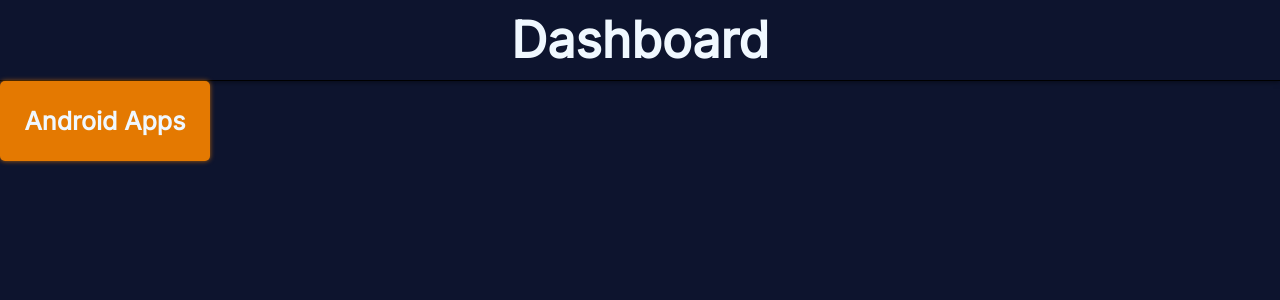
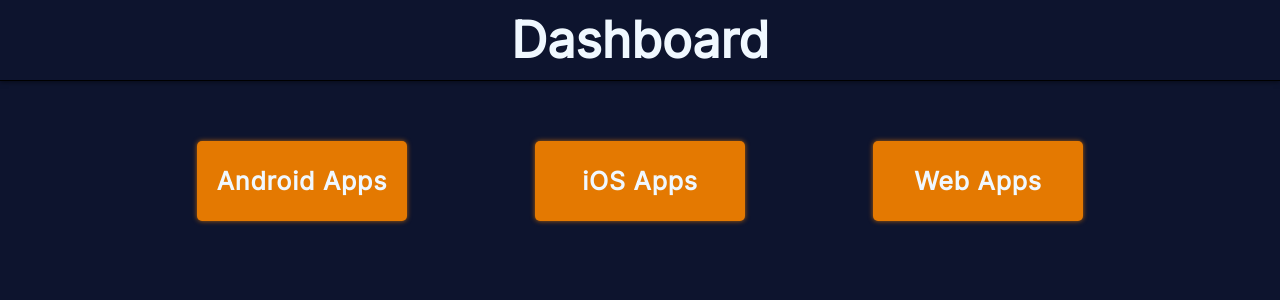
Before and after one commit to WinayGupta777/Game-Dashboard, a React (Create React App) app: page / in a window 1280 px wide. Shown: the top 300 px of the page. Built offline with nearby package versions, Linux system fonts and the light colour scheme.

Commit message:
Created `CategoryBlock` component to keep Category buttons;

```diff
--- a/src/App.js
+++ b/src/App.js
@@ -1,13 +1,13 @@
 import React from "react";
 import "./App.css";
 import AppBarComponent from "./components/AppBar";
-import HeaderButton from "./components/HeaderButton";
+import CategoryBlock from "./components/CategoryBlock";
 
 const App = () => {
   return (
     <div className="app">
       <AppBarComponent />
-      <HeaderButton title={"Android Apps"} />
+      <CategoryBlock />
     </div>
   );
 };
--- /dev/null
+++ b/src/components/CategoryBlock.js
@@ -0,0 +1,15 @@
+import React from "react";
+import "../css/CategoryBlock.css";
+import HeaderButton from "./HeaderButton";
+
+const CategoryBlock = () => {
+  return (
+    <div className="categoryBlock">
+      <HeaderButton title={"Android Apps"} />
+      <HeaderButton title={"iOS Apps"} />
+      <HeaderButton title={"Web Apps"} />
+    </div>
+  );
+};
+
+export default CategoryBlock;
--- /dev/null
+++ b/src/css/CategoryBlock.css
@@ -0,0 +1,9 @@
+.categoryBlock {
+    height: 200px;
+
+    display: grid;
+    grid-template-columns: auto auto auto;
+    gap: 10%;
+    align-items: center;
+    justify-content: center;
+}
--- a/src/css/HeaderButton.css
+++ b/src/css/HeaderButton.css
@@ -15,4 +15,5 @@
 .headerButton .title {
     font-size: 25px;
     font-weight: 700;
+    letter-spacing: 0.8px;
 }
```
